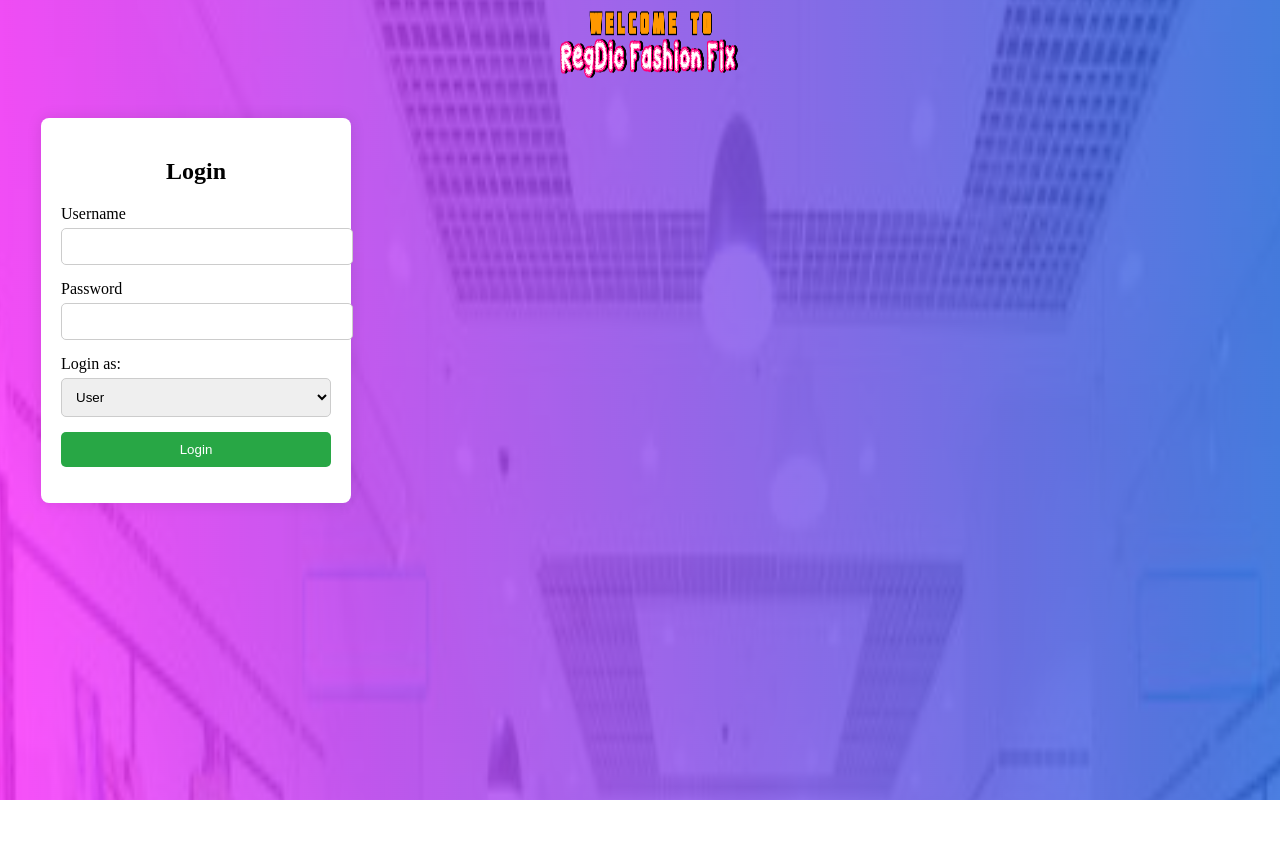
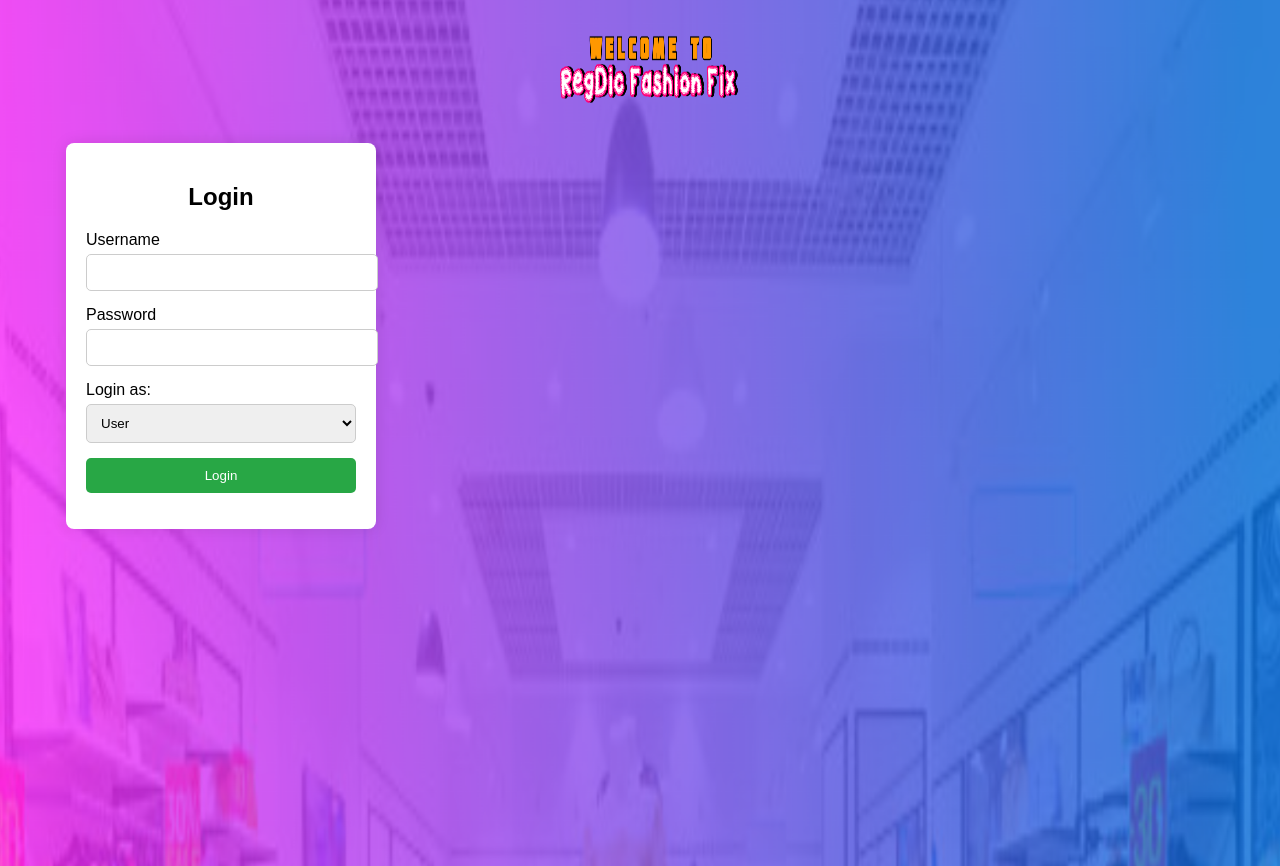
Before and after one commit to qwesi-dizzy-studio/RegDic-Fashion-Fix, a PHP site: page / in a window 1280 px wide. Before the commit the page ends 800 px from the top, so only its background shows below. Run offline with PHP 8.4, Linux system fonts and the light colour scheme.

Commit message:
Update sign-login-style.css

```diff
--- a/sign-login-style.css
+++ b/sign-login-style.css
@@ -1,4 +1,4 @@
-b {
+body {
     font-family: Arial, sans-serif;
     diplay: flex;
     justify-content: center;
```
